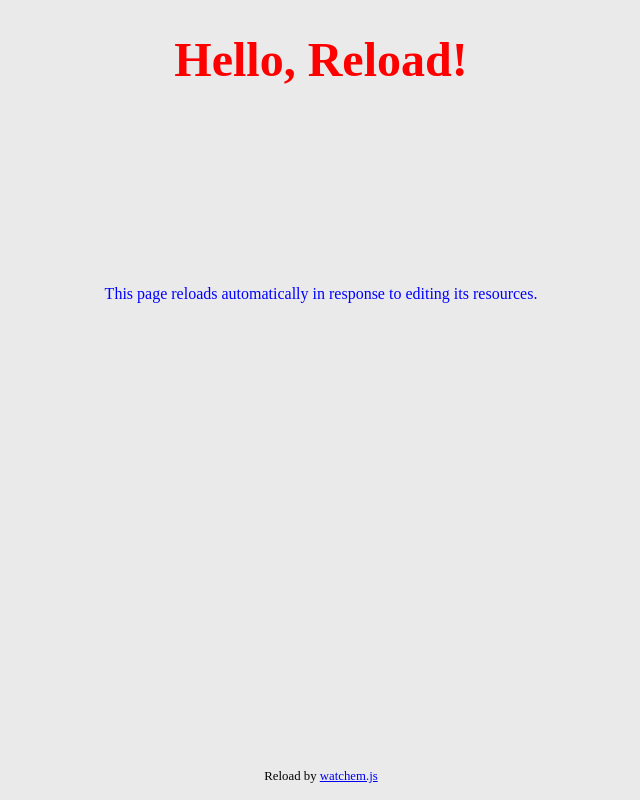
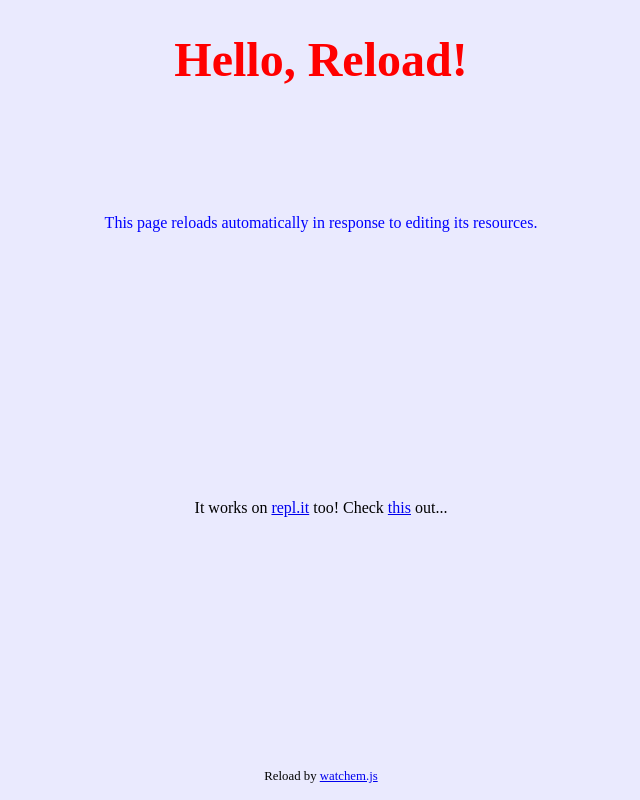
Before and after one commit to duzun/watchem-starter-page, a website: page public/index.html in a window 1280 px wide. Shown: the whole page, without its empty margins (319-959 px from the left). Drawn offline with Linux system fonts and the light colour scheme.

Commit message:
Added links to repl.it

```diff
--- a/public/index.html
+++ b/public/index.html
@@ -8,6 +8,11 @@
 
   <p>
     This page reloads automatically in response to editing its resources.
+  </p>
+
+  <p>
+      It works on <a href="https://repl.it/@duzun/watchem-starter-page">repl.it</a> too!
+      Check <a href="https://watchem-starter-page.duzun.repl.co/public/" target="_blank">this</a> out...
   </p>
 
   <footer>
--- a/public/style.css
+++ b/public/style.css
@@ -7,7 +7,7 @@ html {
 body {
     min-height: 100%;
     margin: 0;
-	background: #eaeaea;
+	background: #eaeafe;
     display: flex;
     flex-direction: column;
     text-align: center;
```
